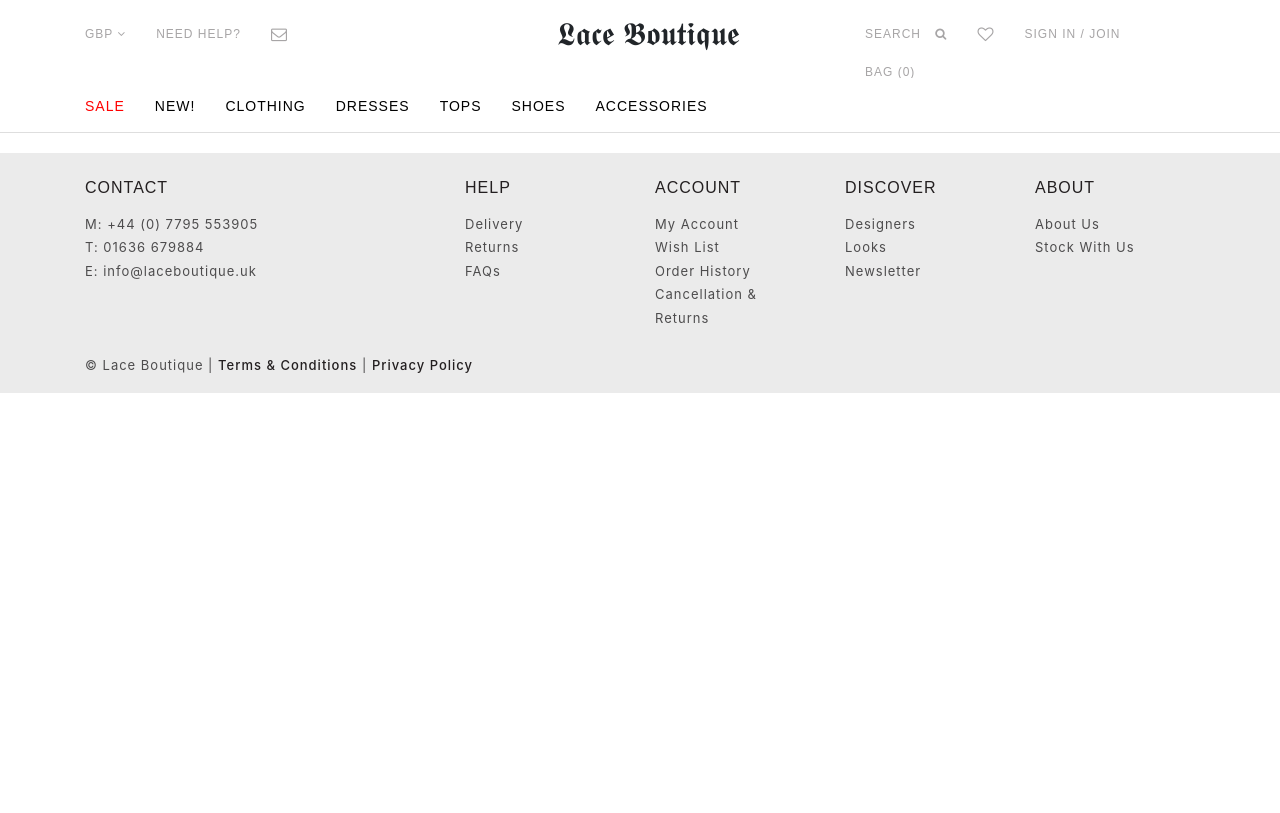
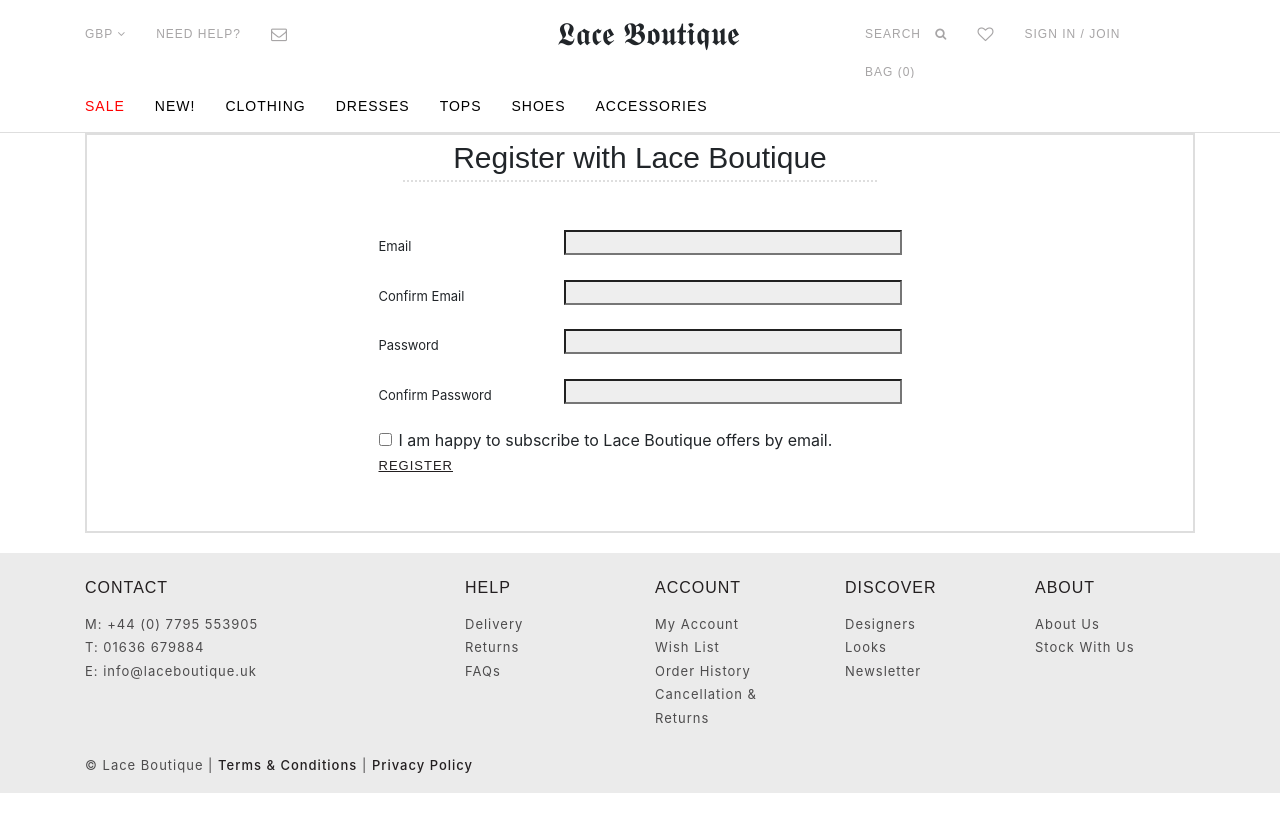
Before and after one commit to AlexJ96/lace-boutique-web, an Angular app: page /login in a window 1280 px wide. Before the commit this address led to /. Built offline with nearby package versions, Linux system fonts and the light colour scheme; a web font is replaced by a local one.

Commit message:
Created a login page

```diff
--- /dev/null
+++ b/src/app/components/account/login/login.component.css
@@ -0,0 +1,30 @@
+.items-container {
+    border: 2px solid #dedede;
+    width: 100%;
+    height: 400px;
+}
+
+
+.input-text {
+    background-color: #eeeeee;
+    height: 25px;
+    margin-left: 1px;
+    margin-right: 1px;
+    width:100%;
+}
+
+.input-text:hover {
+    background-color: #87898c;
+}
+
+
+.title {
+    font-family: 'FuturaPTBook', sans-serif;
+    text-align: center;
+    font-size: 30px;
+    border-bottom: 2px dotted #dedede;
+}
+
+.form-label {
+    font-size: 13px;
+}
--- /dev/null
+++ b/src/app/components/account/login/login.component.html
@@ -0,0 +1,60 @@
+<!--
+<div class="no-items">
+    <p>Your shopping bag is empty!</p>
+    <p class="no-items-info">
+        <a href="">Keep shopping</a> and find something exciting to put in it.</p>
+</div>
+ -->
+
+
+<div class="container">
+
+
+    <div class="items-container">
+        <div class = "row mb-5">
+            <div class="title col-5 center-block">
+                Register with Lace Boutique
+            </div>
+        </div>
+
+        <div></div>
+
+        <div class="center-block col-6">
+            <div class="form-group row">
+                <label for="email" class="col-4 col-form-label form-label">Email</label>
+                <div class="col-8">
+                    <input class="input-text" type="email" value="" id="email">
+                </div>
+            </div>
+
+            <div class="form-group row">
+                <label for="confirmEmail" class="col-4 col-form-label form-label">Confirm Email</label>
+                <div class="col-8">
+                    <input class="input-text" type="email" value="" id="confirmEmail">
+                </div>
+            </div>
+
+            <div class="form-group row">
+                <label for="password" class="col-4 col-form-label form-label">Password</label>
+                <div class="col-8">
+                    <input class="input-text" type="password" value="" id="password">
+                </div>
+            </div>
+
+            <div class="form-group row">
+                <label for="confirmPassword" class="col-4 col-form-label form-label">Confirm Password</label>
+                <div class="col-8">
+                    <input class="input-text" type="password" value="" id="confirmPassword">
+                </div>
+            </div>
+
+
+            <div class="form-check">
+                <input type="checkbox" class="form-check-input" id="subscription">
+                <label class="form-check-label" for="subscription">I am happy to subscribe to Lace Boutique offers by email.</label>
+            </div>
+            <span class="item-name" style="margin-top: 15px; cursor:pointer; text-decoration: underline;text-align: center;">Register</span>
+            <!-- <button type="submit" class="btn btn-primary">Register</button> -->
+        </div>
+    </div>
+</div>
--- /dev/null
+++ b/src/app/components/account/login/login.component.ts
@@ -0,0 +1,13 @@
+import { OnInit, Component } from "@angular/core";
+
+@Component({
+    selector: 'login',
+    templateUrl: './login.component.html',
+    styleUrls: ['./login.component.css']
+})
+export class LoginComponent implements OnInit {
+
+    constructor() {}
+    ngOnInit() {}
+
+}
--- a/src/app/components/reusable/nav-bar/nav-bar.component.html
+++ b/src/app/components/reusable/nav-bar/nav-bar.component.html
@@ -69,7 +69,7 @@
                 <li id="love" (click)="toggleLovedItems();" (mouseenter)="mouseEnterLoved()" (mouseleave)="mouseLeaveLoved()">
                     <i class="fa fa-heart-o fa-lg"></i>
                 </li>
-                <li id="help">sign in / join</li>
+                <li id="help">si?gn in / join</li>
                 <li id="news-letter" (click)="toggleBagItems();" (mouseenter)="mouseEnterBag()" (mouseleave)="mouseLeaveBag()">bag (0)</li>
             </ul>
         </div>
```
Also changed, not shown: src/app/app.module.ts (+6 -2 lines).
